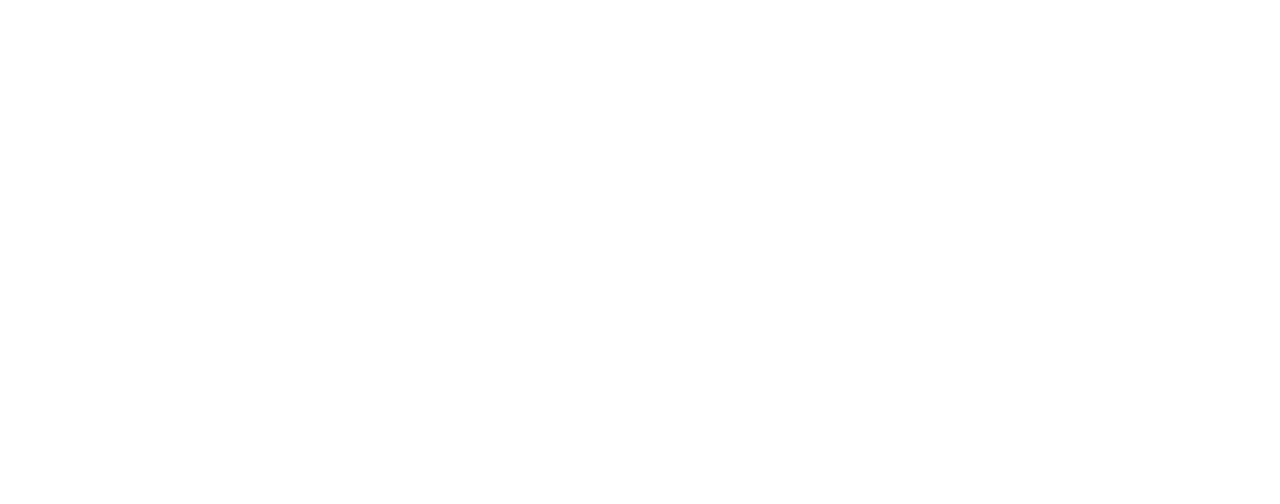
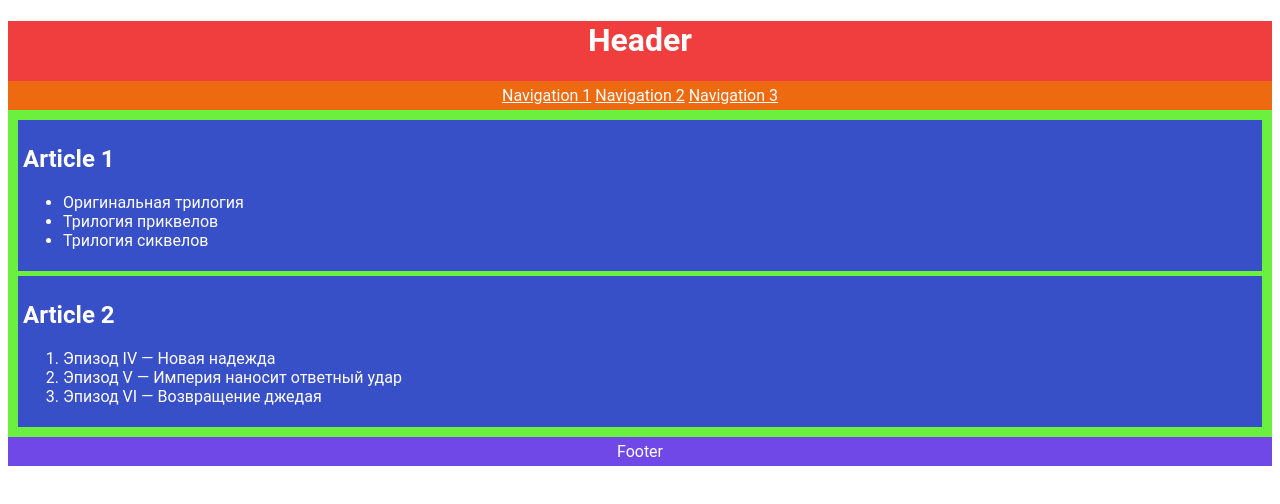
Before and after one commit to js-tasks-ru/htmlcss-20231222_fedor-dydykin, a website: page 02-dz0/01-semantic-mockup/solution.html in a window 1280 px wide. Drawn offline with Linux system fonts and the light colour scheme; a web font is replaced by a local one.

Commit message:
semantic mockup

```diff
--- /dev/null
+++ b/02-dz0/01-semantic-mockup/assets/css/main.css
@@ -0,0 +1,54 @@
+@import '../fonts/fonts.css';
+
+:root {
+    --white: #ffffff;
+    --black: #212429;
+    --pink: #F784AD;
+    --purple: #7048E8;
+    --blue: #374FC7;
+    --red: #F03D3E;
+    --orange: #ee6a11;
+    --green: #6af03d;
+    --grey-1: #F8F9FA;
+    --grey-2: #DDE2E5;
+    --grey-3: #ACB5BD;
+    --grey-4: #495057;
+
+    --error: var(--red);
+    --success: var(--blue);
+
+    --primary: var(--blue);
+    --secondary: var(--purple);
+}
+
+* {
+    font-family: 'Roboto', sans-serif;
+    color: var(--white);
+}
+
+header {
+    background-color: var(--red);
+    text-align: center;
+}
+
+nav {
+    background-color: var(--orange);
+    padding: 5px;
+}
+
+main {
+    background-color: var(--green);
+    padding: 5px;
+}
+
+article {
+    background-color: var(--blue);
+    padding: 5px;
+    margin: 5px;
+}
+
+footer {
+    background-color: var(--purple);
+    text-align: center;
+    padding: 5px;
+}
--- a/02-dz0/01-semantic-mockup/solution.html
+++ b/02-dz0/01-semantic-mockup/solution.html
@@ -1,4 +1,39 @@
 <!DOCTYPE html>
+<!-- Главная страница -->
 <html lang="ru">
-    <!-- Ваше решение -->
+<head>
+    <link rel="stylesheet" href="./assets/css/main.css">
+    <title>Semantic Mockup</title>
+</head>
+<body>
+<header>
+    <h1>Header</h1>
+    <nav>
+        <a href="#">Navigation 1</a>
+        <a href="#">Navigation 2</a>
+        <a href="#">Navigation 3</a>
+    </nav>
+</header>
+<main>
+    <article>
+        <h2>Article 1</h2>
+        <ul>
+            <li>Оригинальная трилогия</li>
+            <li>Трилогия приквелов</li>
+            <li>Трилогия сиквелов</li>
+        </ul>
+    </article>
+    <article>
+        <h2>Article 2</h2>
+        <ol>
+            <li>Эпизод IV — Новая надежда</li>
+            <li>Эпизод V — Империя наносит ответный удар</li>
+            <li>Эпизод VI — Возвращение джедая</li>
+        </ol>
+    </article>
+</main>
+<footer>
+    Footer
+</footer>
+</body>
 </html>
```
